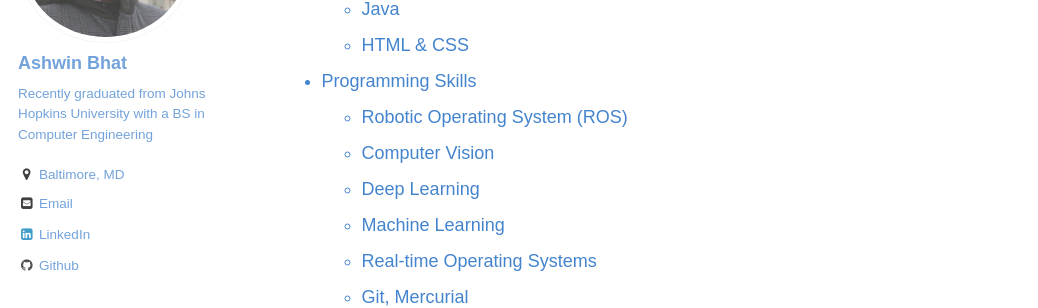
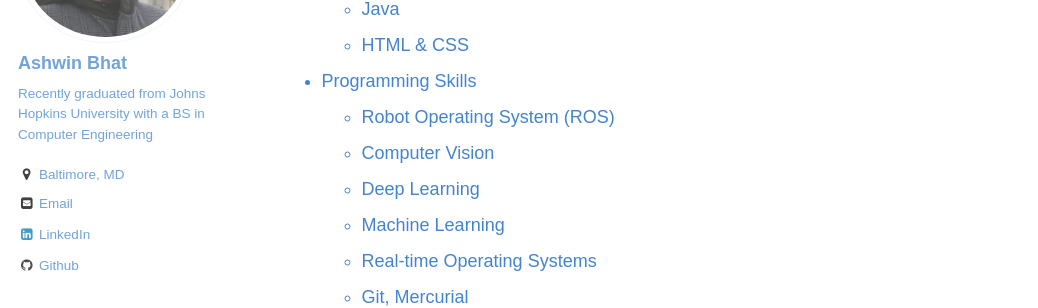
Before and after one commit to The-Shwin/the-shwin.github.io, a Jekyll site: the page built from _pages/cv.md, in a window 1280 px wide and 900 px high, scrolled down 1319 px. Shown: the part 153-461 px from the top of the window, without its empty margins (0-1038 px from the left). Built offline with Jekyll 4.4.1, drawn with Linux system fonts in a browser that asks for light colours; some web fonts are replaced.

Commit message:
Update cv.md

```diff
--- a/_pages/cv.md
+++ b/_pages/cv.md
@@ -44,7 +44,7 @@ Skills
   * Java
   * HTML & CSS
 * Programming Skills
-  * Robotic Operating System (ROS)
+  * Robot Operating System (ROS)
   * Computer Vision
   * Deep Learning
   * Machine Learning
```
